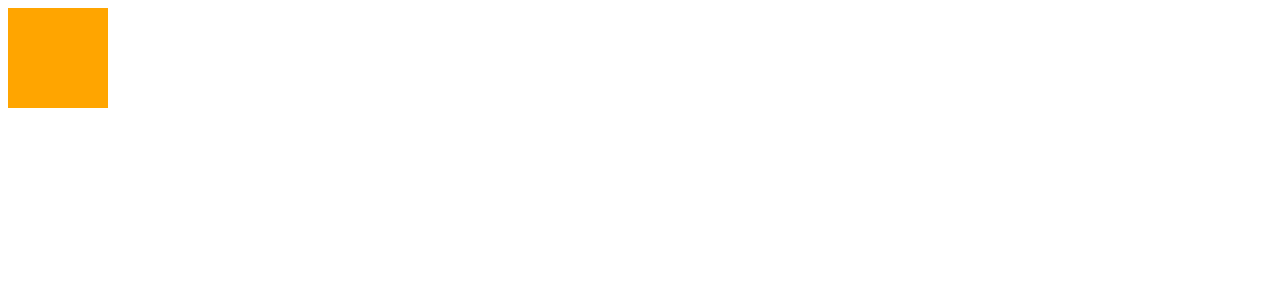
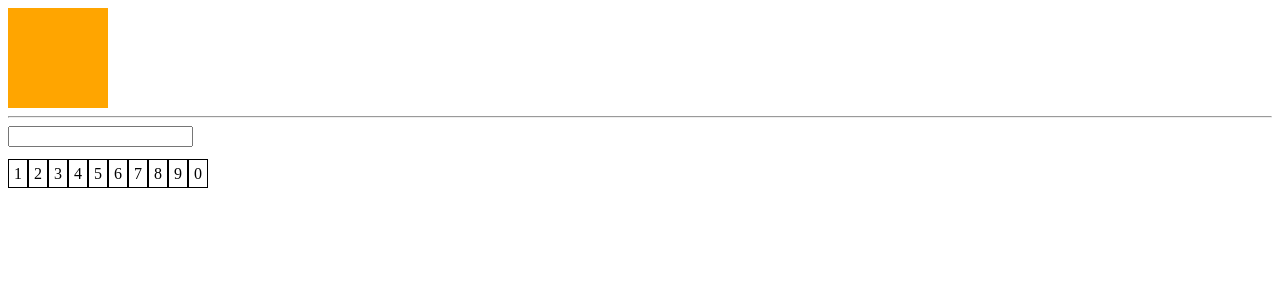
Before and after one commit to rgierczak/test-angular-basic-animations, an Angular app: page / in a window 1280 px wide. Shown: the top 300 px of the page. Built offline with nearby package versions, Linux system fonts and the light colour scheme.

Commit message:
Added multi-step transitions

```diff
--- a/src/app/app.component.html
+++ b/src/app/app.component.html
@@ -2,3 +2,19 @@
     (click)="toggleState()"
     [@clickedState]="clickInfo">
 </div>
+
+<hr>
+
+<input type="number" (input)="numberEntered = $event.target.value">
+<br>
+<br>
+<span [@numberEnteredState]="numberEntered == 1 ? 'selected' : 'unselected'">1</span>
+<span [@numberEnteredState]="numberEntered == 2 ? 'selected' : 'unselected'">2</span>
+<span [@numberEnteredState]="numberEntered == 3 ? 'selected' : 'unselected'">3</span>
+<span [@numberEnteredState]="numberEntered == 4 ? 'selected' : 'unselected'">4</span>
+<span [@numberEnteredState]="numberEntered == 5 ? 'selected' : 'unselected'">5</span>
+<span [@numberEnteredState]="numberEntered == 6 ? 'selected' : 'unselected'">6</span>
+<span [@numberEnteredState]="numberEntered == 7 ? 'selected' : 'unselected'">7</span>
+<span [@numberEnteredState]="numberEntered == 8 ? 'selected' : 'unselected'">8</span>
+<span [@numberEnteredState]="numberEntered == 9 ? 'selected' : 'unselected'">9</span>
+<span [@numberEnteredState]="numberEntered == 0 ? 'selected' : 'unselected'">0</span>
--- a/src/app/app.component.ts
+++ b/src/app/app.component.ts
@@ -20,11 +20,35 @@
             transition('default => clicked', animate('1s 500ms ease-in')),
             // transition('clicked => default', animate('300ms ease-out'))
             transition('clicked => default', animate(300))
+        ]),
+        trigger('numberEnteredState', [
+            state('unselected', style({
+                border: '1px solid black',
+                padding: '5px',
+                backgroundColor: 'white'
+            })),
+            state('selected', style({
+                border: '2px solid blue',
+                padding: '4px',
+                backgroundColor: 'lightblue'
+            })),
+            transition('unselected => selected', [
+                style({
+                    border: '2px solid #000000',
+                    padding: '4px'
+                }),
+                animate(300),
+                style({
+                    backgroundColor: '#ff0000'
+                }),
+                animate(300)
+            ])
         ])
     ]
 })
 export class AppComponent {
     clickInfo = 'default';
+    numberEntered;
 
     toggleState() {
         this.clickInfo = (this.clickInfo === 'default') ? 'clicked' : 'default';
```
